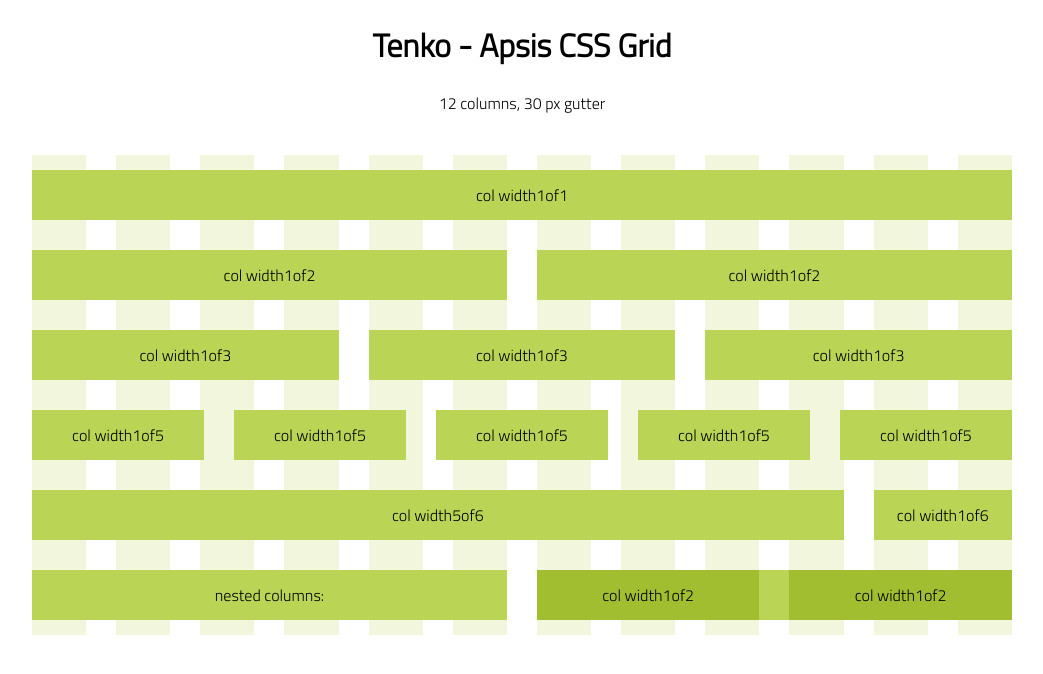
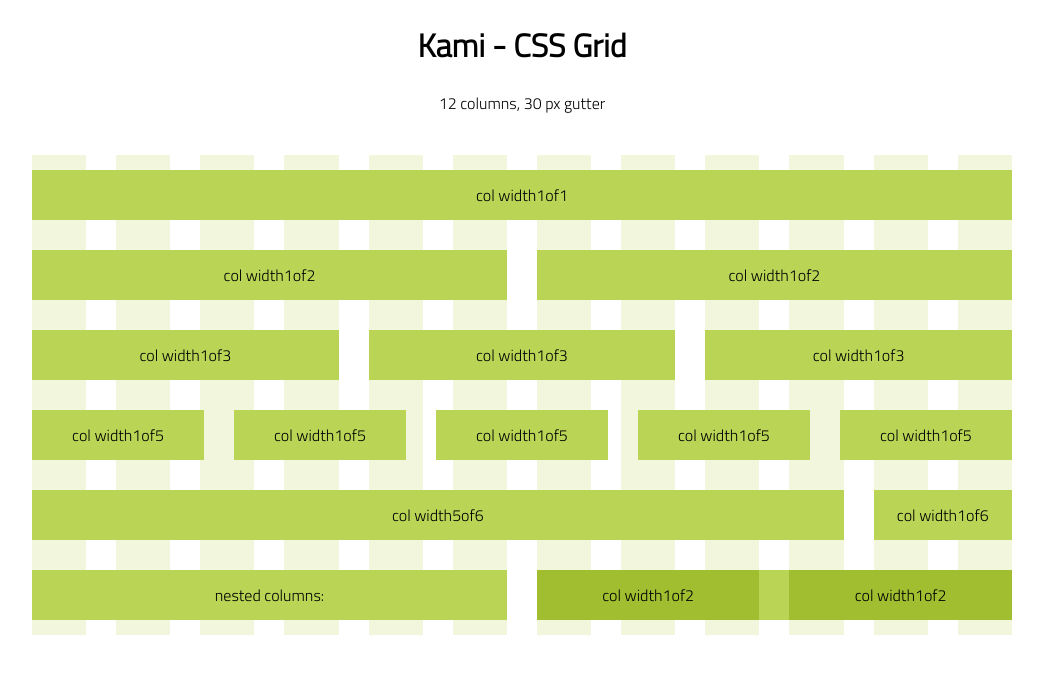
Before and after one commit to kvzivn/kami, a website: page index.html in a window 1280 px wide. Shown: the whole page, without its empty margins (118-1161 px from the left). Drawn offline with Linux system fonts and the light colour scheme.

Commit message:
minor update

```diff
--- a/index.html
+++ b/index.html
@@ -9,7 +9,7 @@
 <body>
 
   <header>
-    <h1>Tenko - Apsis CSS Grid</h1>
+    <h1>Kami - CSS Grid</h1>
     <p>12 columns, 30 px gutter</p>
   </header>
 
--- a/package.json
+++ b/package.json
@@ -1,7 +1,7 @@
 {
-  "name": "tenko",
+  "name": "kami",
   "version": "1.0.0",
-  "description": "A grid system example built with lost.",
+  "description": "A grid system built with lost.",
   "author": "Kevin Ivan (http://kevinivan.com)",
   "license": "MIT",
   "dependencies": {
```
Also changed, not shown: README.md.
